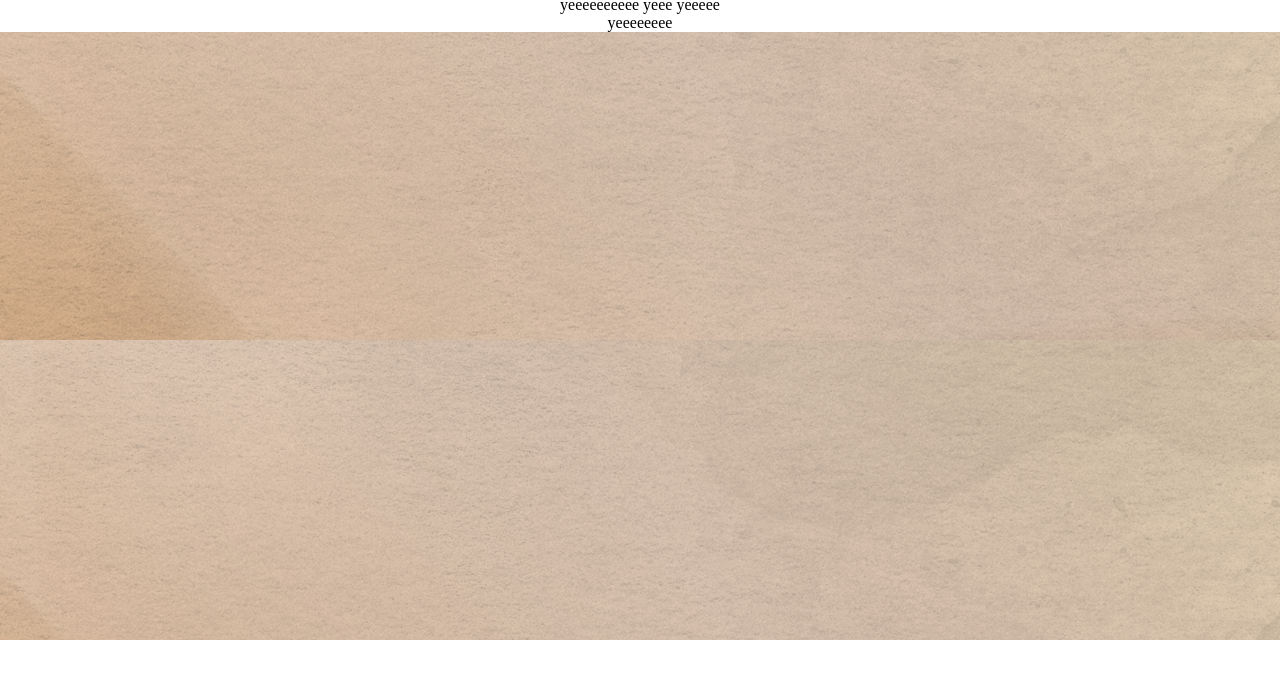
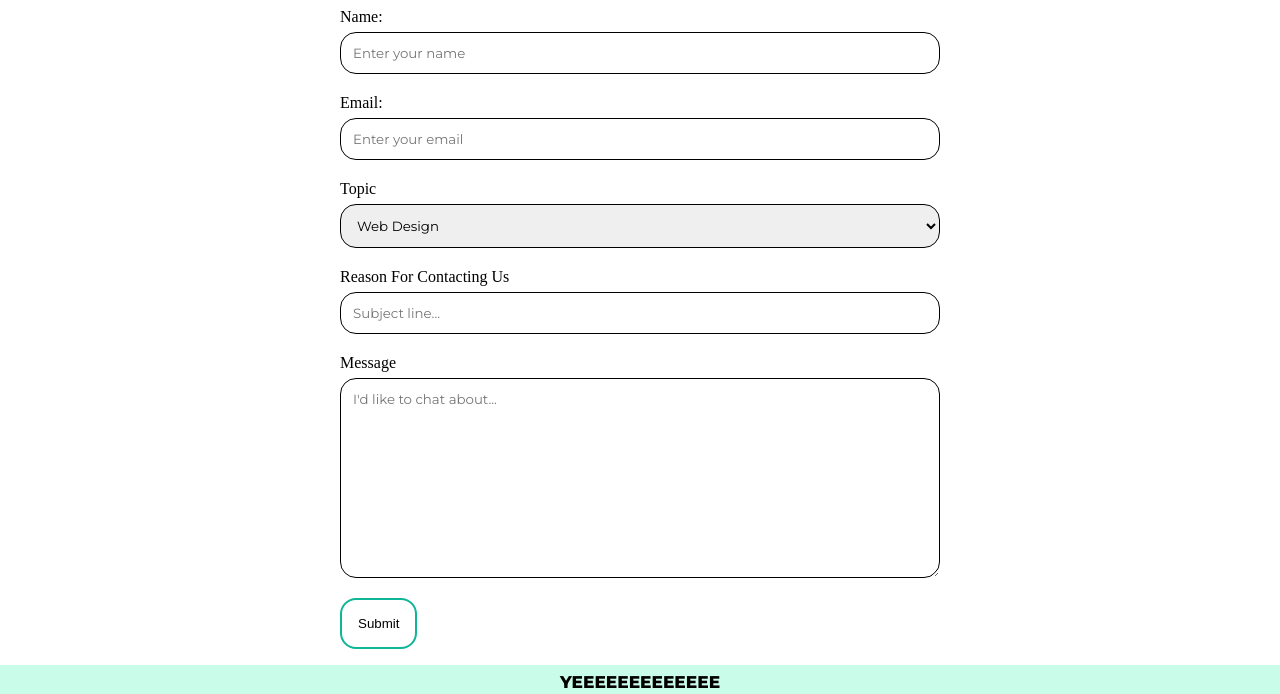
Before and after one commit to FreyOnDisplay/FOD_Site_Final, a plain HTML site: page about.html in a window 1280 px wide. Shown: the part 160-854 px from the top of the page. Before the commit the page ends 800 px from the top, so only its background shows below. Drawn offline with Linux system fonts and the light colour scheme; a web font is replaced by a local one.

Commit message:
Why is about displaying different
The about page and contact page are currently duplicate files, but "about" is displaying every element slightly larger. Why? Wish I knew.

```diff
--- a/about.html
+++ b/about.html
@@ -9,17 +9,57 @@
         <meta name="viewport" content="width=device-width, initial-scale=1.0">
     </head>
     <body>
+        <main>
             <div class="header">
-    <div class="favicon"><a href="index.html"><img src="images/FreyOnDisplay Site Icon Full.png" alt="Frey on display" style="width:150px"></a></div>
+                <div class="favicon"><a href="index.html"><img src="images/fodfavicon.webp" alt="Frey on display" style="width:150px"></a></div>
                 <a class="hbutton" href="index.html">Home</a>
                 <a class="hbutton" href="clients.html">Clients</a>
                 <a class="hbutton" href="illustration.html">Illustration</a>
                 <a class="hbutton" href="about.html">About</a>
                 <a class="hcontact" href="contact.html">Contact</a>
+
             </div>
 
-    <div class="container hero">yeeeeeeeeee yeee yeeeee</div>
-    <div class="container">yeeeeeeee</div>
+    <div class="container">
 
+      <div class="form-nest">
+      <form action method="post">
+        <div class="form-box">
+            <label for="name">Name:</label>
+            <input type="text"name="name" placeholder="Enter your name" />
+        </div>
+
+        <div class="form-box">
+            <label for="name">Email:</label>
+            <input type="email"name="email" placeholder="Enter your email" />
+        </div>
+
+        <div class="form-box">
+            <label for="option">Topic</label>
+              <select id="option" name="option">
+                <option value="web">Web Design</option>
+                <option value="graphic">Graphic Design</option>
+                <option value="brand">Branding</option>
+                <option value="illust">Illustration</option>
+                <option value="other">Other</option>
+            </select></div>
+
+        <div class="form-box">
+            <label for="title">Reason For Contacting Us</label>
+            <input type="text" name="email_title" placeholder="Subject line..." pattern=[A-Za-z0-9\s]{8,60}></div>
+
+        <div class="form-box">
+          <label for="message">Message</label>
+            <textarea name="message" placeholder="I'd like to chat about... " style="height:200px"></textarea></div>
+
+        <div class="form-box">
+            <button type="submit">Submit</button>
+        </div>
+    </form>
+    </div>
+  </div>
+
+</main>
 </body>
+<div class="footer">yeeeeeeeeeeeee</div>
 </html>
--- a/style.css
+++ b/style.css
@@ -18,7 +18,7 @@ p, body{
   .header {
     display: flex;
     box-sizing: border-box;
-    justify-content: space-evenly;
+    justify-content: space-between;
     align-items:center;
     background-color: #ffff;
     gap:16px;
@@ -105,9 +105,11 @@ p, body{
   /*Footer*/
     .footer{
       display: flex;
-      justify-content: space-around;
+      box-sizing: border-box;
+      justify-content: space-evenly;
       align-items:center;
       background-color: #CAFCEA;
+      gap:16px;
       font-family: "Montserrat", sans-serif;
       font-variant:small-caps;
       font-weight: 800;
@@ -195,18 +197,24 @@ p, body{
     display: flex;
     background-color:white;
     gap:16px;
+    width: 100vw;
+    flex-direction:column;
+    box-sizing: border-box;
+    align-items:center;
+    align-content:center;
+  }
+  .container-paper{
+    display: flex;
+    gap:16px;
     flex-direction:column;
     align-items:center;
     align-content:center;
-  }
- .container hero{
- background-color:none;
  }
-  .container row {
+  .container .row {
     flex-direction:row;
   }
 
-  .container stack{
+  .container .stack{
     position:absolute;
   }
 
```
Also changed, not shown: clients.html (added, +26 -0 lines), contact.html (+4 -2 lines), illustration.html (added, +26 -0 lines), index.html (+7 -4 lines). Lines whose indentation alone changed are shown as unchanged.
